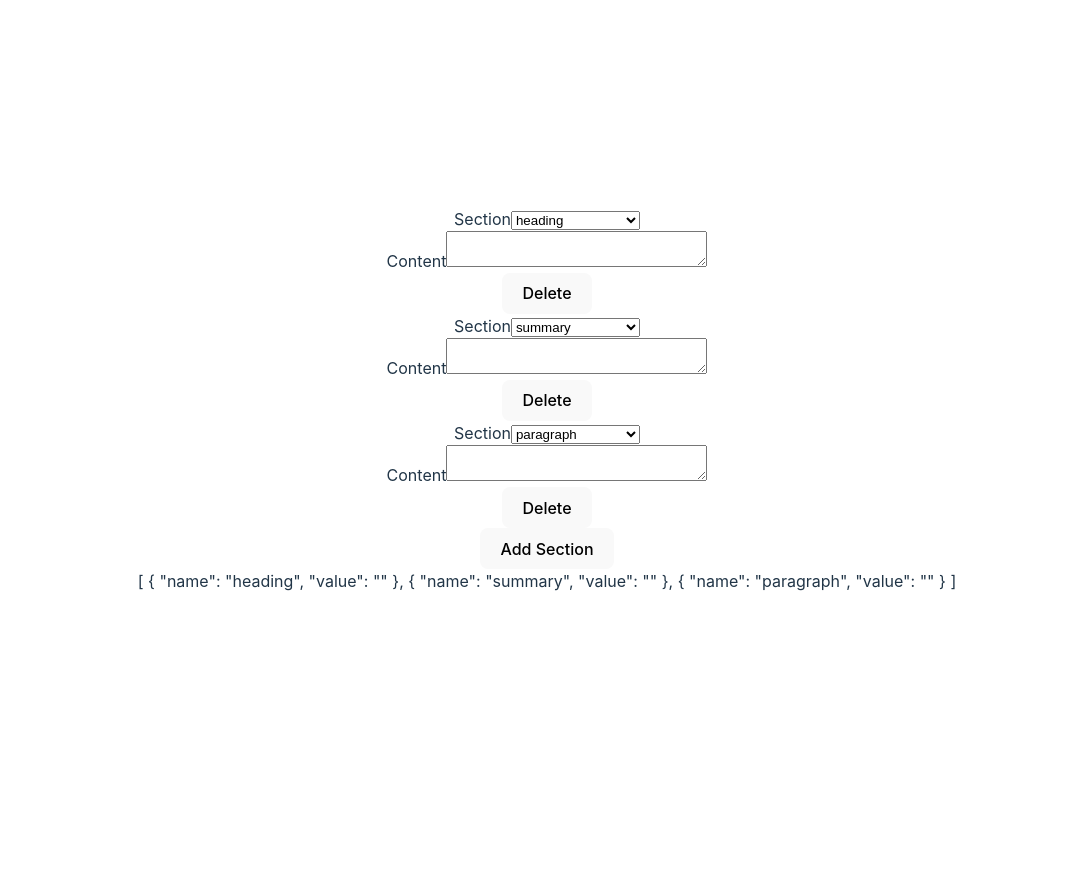
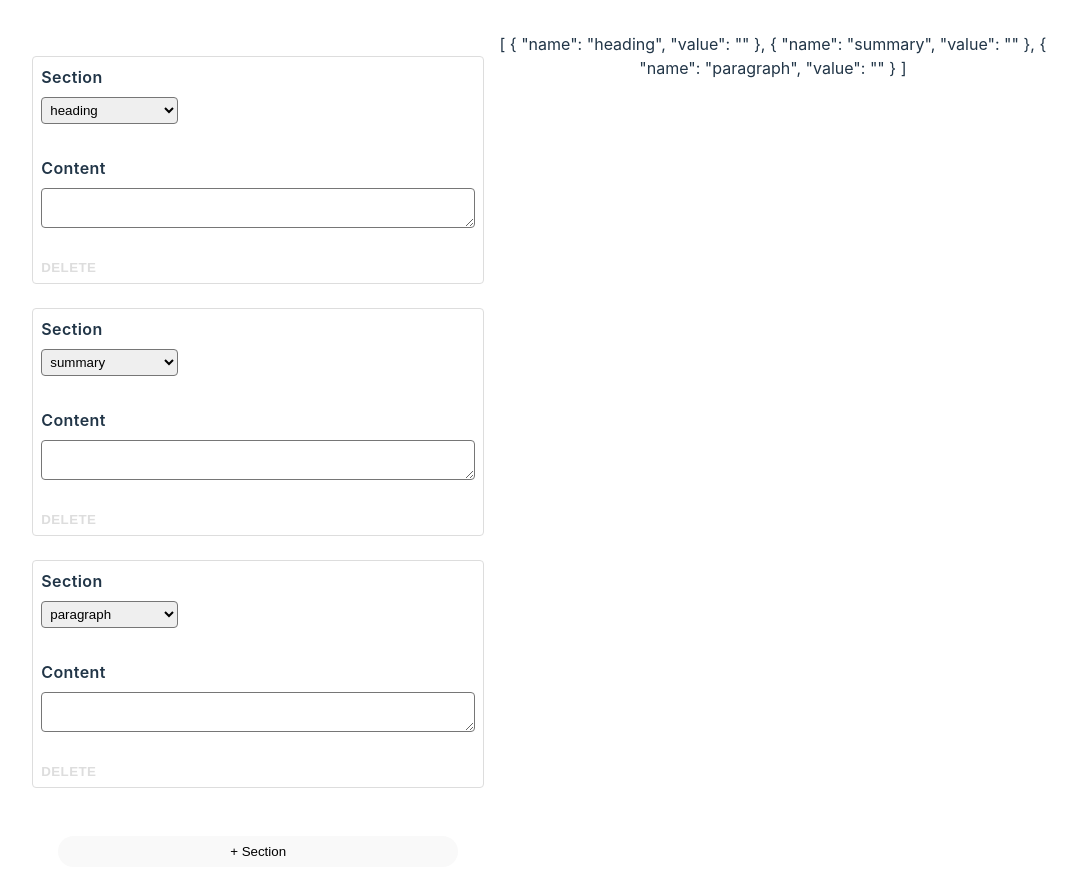
Before and after one commit to jamawe/draggable-article, a Vue app: page / in a window 1280 px wide. Shown: the top 894 px of the page, without its empty margins (93-1170 px from the left). Before the commit the page ends 800 px from the top, so only its background shows below. Built offline with nearby package versions, Linux system fonts and the light colour scheme.

Commit message:
style: Add basic css for form elements

```diff
--- a/src/App.vue
+++ b/src/App.vue
@@ -584,21 +584,22 @@ disableSectionsBasedOnArticle();
 </script>
 
 <template>
+  <div class="article">
     <div class="form">
-
       <draggable
         v-model="articleForForm"
         item-key="id"
         @start="drag=true" @end="drag=false">
         <template #item="{ element }">
-        <div>
+          <div class="section">
             <!-- SELECT SECTION -->
-          <div>
-            <label for="">Section</label>
+            <div class="row">
+              <label :for="`name-${element.id}`" class="label">Section</label>
               <select
-              v-model="element.name" name="" id=""
+                v-model="element.name" :name="`name-${element.id}`" :id="`name-${element.id}`"
                 @focus="setPreviousSelect($event.target.value)"
-              @change="handleNewSelect($event.target.value, element.id)">
+                @change="handleNewSelect($event.target.value, element.id)"
+                class="select">
                 <option value selected disabled >Choose A Section</option>
                 <option
                   v-for="(section, i) in state.sectionsToSelect"
@@ -607,19 +608,17 @@ disableSectionsBasedOnArticle();
                   :disabled="section.disabled">{{ section.name }}</option>
               </select>
             </div>
-
             <!-- NO SECTION YET -->
             <template v-if="element.name === ''">
-            <div>
-              Please remember to choose a section.
+              <div class="row">
+                <p class="paragraph">Please remember to choose a section.</p>
               </div>
             </template>
-
             <!-- IMAGE SECTION -->
             <template v-else-if="element.name === 'image'">
               <!-- Button to choose image -->
-            <div>
-              <label :for="`imageFile_${element.id}`">
+              <div class="row">
+                <label :for="`imageFile_${element.id}`" class="label label-file">
                   <span>Choose Image</span>
                 </label>
                 <input
@@ -627,31 +626,28 @@ disableSectionsBasedOnArticle();
                   type="file"
                   :name="`imageFile_${element.id}`"
                   :id="`imageFile_${element.id}`"
-                accept="image/*">
+                  accept="image/*"
+                  class="input-file">
               </div>
-
               <!-- Preview with progress bar -->
-            <div>
-              <img src="" :id="`imagePreview-${element.id}`" style="max-height: 150px;object-fit: contain;">
+              <div class="row">
+                <img src="" :id="`imagePreview-${element.id}`" class="image">
               </div>
-
               <!-- Name -->
               <!-- <div></div> -->
-
               <!-- Alt text -->
-            <div>
-              <label :for="`imageAlt-${element.id}`">Alternative text</label>
+              <div class="row">
+                <label :for="`imageAlt-${element.id}`" class="label">Alternative text</label>
                 <textarea
                   v-model.trim="element.alt"
                   :name="`imageAlt-${element.id}`"
                   :id="`imageAlt-${element.id}`"
-                cols="30" rows="2"></textarea>
+                  class="textarea"></textarea>
               </div>
-
               <!-- Title image -->
-            <div>
-              <label :for="`imageTitleImage-${element.id}`">
-                <span>Title image</span>
+              <div class="row">
+                <label :for="`imageTitleImage-${element.id}`" class="label checkbox">
+                  <span class="label-checkbox-text">Title image</span>
                   <input
                     v-model="element.is_title_image"
                     @change="handleCheckboxAction($event.target._modelValue, element.id)"
@@ -661,102 +657,111 @@ disableSectionsBasedOnArticle();
                 </label>
               </div>
             </template>
-
             <!-- LISTARRAY SECTION -->
             <template v-else-if="element.name === 'listarray'">
-            <div>
-              <fieldset>
-                <legend>Items</legend>
-                <div>
+              <div class="row">
+                <fieldset class="fieldset">
+                  <legend class="label label-legend">Items</legend>
+                  <div class="container">
                     <!-- Loop through items -->
-                  <div v-for="(item, i) in element.items" :key="`${element.name}Items-${element.id}`">
-                    <label :for="`${element.name}Items-${element.id}-Item${i}`">{{ i + 1 }}</label>
-                    <textarea v-model.trim="item.value" :name="`${element.name}Items-${element.id}-Item${i}`" :id="`${element.name}Items-${element.id}-Item${i}`" cols="30" rows="1"></textarea>
-                    <button @click="deleteListArrayItem(element.id, i)" type="button">DEL</button>
+                    <div v-for="(item, i) in element.items" :key="`${element.name}Items-${element.id}`" class="container-item">
+                      <label :for="`${element.name}Items-${element.id}-Item${i}`" class="label container-item-label">{{ i + 1 }}</label>
+                      <textarea v-model.trim="item.value" :name="`${element.name}Items-${element.id}-Item${i}`" :id="`${element.name}Items-${element.id}-Item${i}`"  class="textarea container-item-textarea"></textarea>
+                      <button @click="deleteListArrayItem(element.id, i)" type="button" class="button-delete">
+                        <svg xmlns="http://www.w3.org/2000/svg" fill="none" viewBox="0 0 24 24" stroke-width="1.5" stroke="currentColor" class="icon">
+                          <path stroke-linecap="round" stroke-linejoin="round" d="M14.74 9l-.346 9m-4.788 0L9.26 9m9.968-3.21c.342.052.682.107 1.022.166m-1.022-.165L18.16 19.673a2.25 2.25 0 01-2.244 2.077H8.084a2.25 2.25 0 01-2.244-2.077L4.772 5.79m14.456 0a48.108 48.108 0 00-3.478-.397m-12 .562c.34-.059.68-.114 1.022-.165m0 0a48.11 48.11 0 013.478-.397m7.5 0v-.916c0-1.18-.91-2.164-2.09-2.201a51.964 51.964 0 00-3.32 0c-1.18.037-2.09 1.022-2.09 2.201v.916m7.5 0a48.667 48.667 0 00-7.5 0" />
+                        </svg>
+                      </button>
                     </div>
-                  <button @click="addListArrayItem(element.id)" type="button">+ Item</button>
+                    <button @click="addListArrayItem(element.id)" type="button" class="button-add">+ Item</button>
                   </div>
                 </fieldset>
               </div>
             </template>
-
             <!-- TABLE SECTION -->
             <template v-else-if="element.name === 'table'">
               <!-- COLUMNS -->
-            <div>
-              <fieldset>
-                <legend>Columns</legend>
-                <div v-if="element.columns">
+              <div class="row">
+                <fieldset class="fieldset">
+                  <legend class="label label-legend">Columns</legend>
+                  <div v-if="element.columns" class="grid">
                     <!-- Loop through columns -->
                     <div v-for="(column, i) in element.columns"
-                    :key="`${element.name}Cols-${element.id}`">
-                    <label :for="`${element.name}Col${i}-${element.id}`">{{ i + 1 }}</label>
-                    <input v-model.trim="column.name" @focus="saveColumnName(column.name)" @blur="handleColumnInput($event, element.id, i)" type="text" :name="`${element.name}Col${i}-${element.id}`" :id="`${element.name}Col${i}-${element.id}`" :placeholder="`Column ${i + 1}`">
-                    <button @click="deleteTableColumn(element.id, i)" type="button">DEL</button>
+                      :key="`${element.name}Cols-${element.id}`" class="grid-item grid-item-columns">
+                      <label :for="`${element.name}Col${i}-${element.id}`" class="label label-columns">Column {{ i + 1 }}</label>
+                      <input v-model.trim="column.name" @focus="saveColumnName(column.name)" @blur="handleColumnInput($event, element.id, i)" type="text" :name="`${element.name}Col${i}-${element.id}`" :id="`${element.name}Col${i}-${element.id}`" :placeholder="`Column ${i + 1}`" class="input">
+                      <button @click="deleteTableColumn(element.id, i)" type="button" class="button-delete button-delete-grid-item">
+                        <svg xmlns="http://www.w3.org/2000/svg" fill="none" viewBox="0 0 24 24" stroke-width="1.5" stroke="currentColor" class="icon">
+                          <path stroke-linecap="round" stroke-linejoin="round" d="M14.74 9l-.346 9m-4.788 0L9.26 9m9.968-3.21c.342.052.682.107 1.022.166m-1.022-.165L18.16 19.673a2.25 2.25 0 01-2.244 2.077H8.084a2.25 2.25 0 01-2.244-2.077L4.772 5.79m14.456 0a48.108 48.108 0 00-3.478-.397m-12 .562c.34-.059.68-.114 1.022-.165m0 0a48.11 48.11 0 013.478-.397m7.5 0v-.916c0-1.18-.91-2.164-2.09-2.201a51.964 51.964 0 00-3.32 0c-1.18.037-2.09 1.022-2.09 2.201v.916m7.5 0a48.667 48.667 0 00-7.5 0" />
+                        </svg>
+                      </button>
                     </div>
                   </div>
-                <button @click="addTableColumn(element.id)" type="button" :id="`${element.name}ColumnBtn-${element.id}`">+ Col</button>
+                  <button @click="addTableColumn(element.id)" type="button" :id="`${element.name}ColumnBtn-${element.id}`" class="button-add">+ Col</button>
                 </fieldset>
               </div>
-
               <!-- ROWS -->
-            <div>
-              <fieldset>
-                <legend>Rows</legend>
-                <div v-if="element.rows">
+              <div class="row">
+                <fieldset class="fieldset">
+                  <legend class="label label-legend">Rows</legend>
+                  <div v-if="element.rows" class="grid">
                     <!-- Loop through rows -->
-                  <div v-for="(row, i) in element.rows" :key="`${element.name}Rows-${element.id}`">
-                    <label>Row {{ i + 1 }}</label>
+                    <div v-for="(row, i) in element.rows" :key="`${element.name}Rows-${element.id}`" class="grid-item grid-item-rows">
+                      <label class="label label-rows">Row {{ i + 1 }}</label>
                       <!-- Loop through cells according to columns -->
-                    <div v-for="(cell, j) in element.columns">
-                      <label :for="`${element.name}Row${i}-Col${j}-${element.id}`"></label>
-                      <input v-model.trim="row[`${element.columns[j].name}`]" type="text" :name="`${element.name}Row${i}-Col${j}-${element.id}`" :id="`${element.name}Row${i}-Col${j}-${element.id}`" :placeholder="element.columns[j].name">
+                      <div class="grid-nested">
+                        <template v-for="(cell, j) in element.columns">
+                          <label :for="`${element.name}Row${i}-Col${j}-${element.id}`" class="label-visually-hidden"></label>
+                          <input v-model.trim="row[`${element.columns[j].name}`]" type="text" :name="`${element.name}Row${i}-Col${j}-${element.id}`" :id="`${element.name}Row${i}-Col${j}-${element.id}`" :placeholder="element.columns[j].name" class="input grid-nested-item">
+                        </template>
                       </div>
-                    <button @click="deleteTableRow(element.id, i)" type="button">DEL</button>
+                      <button @click="deleteTableRow(element.id, i)" type="button" class="button-delete button-delete-grid-item">
+                        <svg xmlns="http://www.w3.org/2000/svg" fill="none" viewBox="0 0 24 24" stroke-width="1.5" stroke="currentColor" class="icon">
+                          <path stroke-linecap="round" stroke-linejoin="round" d="M14.74 9l-.346 9m-4.788 0L9.26 9m9.968-3.21c.342.052.682.107 1.022.166m-1.022-.165L18.16 19.673a2.25 2.25 0 01-2.244 2.077H8.084a2.25 2.25 0 01-2.244-2.077L4.772 5.79m14.456 0a48.108 48.108 0 00-3.478-.397m-12 .562c.34-.059.68-.114 1.022-.165m0 0a48.11 48.11 0 013.478-.397m7.5 0v-.916c0-1.18-.91-2.164-2.09-2.201a51.964 51.964 0 00-3.32 0c-1.18.037-2.09 1.022-2.09 2.201v.916m7.5 0a48.667 48.667 0 00-7.5 0" />
+                        </svg>
+                      </button>
                     </div>
                   </div>
-                <button @click="addTableRow(element.id)" type="button">+ Row</button>
+                  <button @click="addTableRow(element.id)" type="button" class="button-add">+ Row</button>
                 </fieldset>
               </div>
             </template>
-
             <!-- HEADING / PARAGRAPH / SUBHEADING / SUMMARY SECTION -->
             <template v-else>
-            <div>
-              <label :for="`${element.name}Content-${element.id}`">Content</label>
-              <textarea v-model.trim="element.value" :name="`${element.name}Content-${element.id}`" :id="`${element.name}Content-${element.id}`" cols="30" rows="2"></textarea>
+              <div class="row">
+                <label :for="`${element.name}Content-${element.id}`" class="label">Content</label>
+                <textarea v-model.trim="element.value" :name="`${element.name}Content-${element.id}`" :id="`${element.name}Content-${element.id}`" class="textarea"></textarea>
               </div>
             </template>
-
             <!-- DELETE SECTION -->
-          <div>
+            <div class="row">
               <button
                 @click="handleDelete(element)"
-              type="button">
+                type="button"
+                class="button-delete">
                 Delete
               </button>
             </div>
           </div>
         </template>
       </draggable>
-
       <!-- ADD SECTION -->
-    <div>
+      <div class="row">
         <button
           @click="addSection"
-        type="button">
-          Add Section
+          type="button"
+          class="form-button">
+            + Section
         </button>
       </div>
-
       <!-- {{articleForForm}} -->
-    {{ articleForDisplay }}
-
+      <!-- {{ articleForDisplay }} -->
     </div>
 
-  <!-- <div class="display">
-
-  </div> -->
+    <div class="article__container__display">
+      {{ articleForDisplay }}
+    </div>
+  </div>
 </template>
 
 <style scoped>
--- a/src/style.css
+++ b/src/style.css
@@ -1,6 +1,6 @@
 :root {
   font-family: Inter, Avenir, Helvetica, Arial, sans-serif;
-  font-size: 16px;
+  font-size: 1rem;
   line-height: 24px;
   font-weight: 400;
 
@@ -13,6 +13,10 @@
   -webkit-font-smoothing: antialiased;
   -moz-osx-font-smoothing: grayscale;
   -webkit-text-size-adjust: 100%;
+}
+
+* {
+  box-sizing: border-box;
 }
 
 a {
@@ -37,7 +41,7 @@ body {
   margin: 0;
   display: flex;
   place-items: center;
-  min-width: 320px;
+  /* min-width: 320px; */
   min-height: 100vh;
 }
 
@@ -46,7 +50,7 @@ h1 {
   line-height: 1.1;
 }
 
-button {
+/* button {
   border-radius: 8px;
   border: 1px solid transparent;
   padding: 0.6em 1.2em;
@@ -63,7 +67,7 @@ button:hover {
 button:focus,
 button:focus-visible {
   outline: 4px auto -webkit-focus-ring-color;
-}
+} */
 
 .card {
   padding: 2em;
@@ -88,3 +92,263 @@ button:focus-visible {
     background-color: #f9f9f9;
   }
 }
+
+.article {
+  display: flex;
+  flex-direction: column;
+  justify-content: center;
+  min-height: 50vh;
+}
+
+@media only screen and (min-width: 1200px) {
+  .article {
+    flex-direction: row;
+    justify-content: center;
+    align-items: flex-start;
+  }
+}
+
+.form {
+  display: flex;
+  flex-direction: column;
+  width: min(100%, 40rem);
+  margin-bottom: 2rem;
+  margin-left: auto;
+  margin-right: auto;
+}
+
+.form-button {
+  padding-top: .5rem;
+  padding-bottom: .5rem;
+  padding-left: 1.75rem;
+  padding-right: 1.75rem;
+  margin-top: 1.5rem;
+  margin-bottom: 1rem;
+  margin-left: auto;
+  margin-right: auto;
+  border-radius: 25rem;
+  border: none;
+  width: min(100%, 400px);
+}
+
+.section {
+  padding: .5rem;
+  border: 1.5px solid #DDD; /* TODO */
+  border-radius: .25rem;
+  margin-top: 1.5rem;
+  margin-bottom: 1.5rem;
+}
+
+.row {
+  display: flex;
+  flex-direction: column;
+  align-items: flex-start;
+  margin-bottom: 2rem;
+}
+
+.section .row:last-child {
+  margin-top: 2rem;
+  margin-bottom: 0;
+}
+
+.label {
+  display: flex;
+  font-weight: 600;
+  letter-spacing: .025rem;
+  white-space: nowrap;
+  margin-bottom: .5rem;
+}
+
+.label-columns, .label-rows {
+  font-weight: normal;
+  font-size: 15px;
+}
+
+.label-file {
+  align-self: center;
+  background-color:rgba(121, 46, 46, 0.87); /* TODO */
+  letter-spacing: normal;
+  padding: .5rem 1.5rem;
+  margin-top: .5rem;
+  border-radius: 25rem;
+  cursor: pointer;
+}
+
+.label-legend {
+  text-align: left;
+  font-weight: 600;
+  letter-spacing: .025rem;
+  padding: 0;
+  padding-right: .5rem;
+}
+
+.label-checkbox-text {
+  margin-right: 1rem;
+}
+
+.label-visually-hidden {
+  /* Source: https://a11y-guidelines.orange.com/en/web/components-examples/accessible-hiding/ */
+  position: absolute;
+  position: absolute !important;
+  width: 1px !important;
+  height: 1px !important;
+  padding: 0 !important;
+  margin: -1px !important;
+  overflow: hidden !important;
+  clip: rect(0,0,0,0) !important;
+  white-space: nowrap !important;
+  border: 0 !important;
+}
+
+.select {
+  /* text-indent: .125rem; */
+  min-width: 15ch;
+  padding-top: .25rem;
+  padding-bottom: .25rem;
+  padding-left: .25rem;
+  padding-right: .25rem;
+  border-radius: 0.25rem;
+}
+
+.select:hover {
+  border: .0625rem solid green; /* TODO */
+  cursor: pointer;
+}
+
+.input {
+  padding-top: .25rem;
+  padding-bottom: .25rem;
+  padding-left: .5rem;
+  padding-right: .5rem;
+  width: 100%;
+  border: .0625rem solid #DDD; /* TODO */
+  border-radius: .25rem;
+  margin-bottom: .5rem;
+}
+
+.input-file {
+  display: none;
+}
+
+.textarea {
+  align-self: flex-start;
+  padding-top: .25rem;
+  padding-bottom: .25rem;
+  padding-left: .5rem;
+  padding-right: .5rem;
+  border-radius: .25rem;
+  width: 100%;
+  resize: vertical;
+}
+
+.image {
+  align-self: center;
+  max-height: 200px;
+  object-fit: contain;
+  border-radius: .25rem;
+}
+
+.fieldset {
+  display: flex;
+  flex-direction: column;
+  border: none;
+  border-top: solid 1px #DDD;
+  padding: 0;
+  margin: 0;
+  width: 100%;
+}
+
+.container-item {
+  display: flex;
+  align-items: flex-start;
+  margin-bottom: 1rem;
+}
+
+.container-item-label, .container-item-textarea {
+  margin-right: 1rem;
+}
+
+.icon {
+  height: 1rem;
+  width: 1rem;
+}
+
+.grid {
+  display: grid;
+  gap: .5rem;
+  grid-template-columns: repeat(8,1fr);
+  margin-top: .5rem;
+  margin-bottom: .5rem;
+}
+
+.grid-item {
+  display: flex;
+  flex-direction: column;
+  margin-bottom: 1rem;
+}
+
+.grid-item-columns {
+  grid-column: span 4;
+}
+
+.grid-item-rows {
+  grid-column: span 8;
+}
+
+.grid-nested {
+  display: grid;
+  gap: .5rem;
+  grid-template-columns: repeat(2,1fr);
+}
+
+.grid-nested-item {
+  grid-column: span 1;
+}
+
+@media only screen and (min-width: 600px) {
+  .grid-item-columns {
+    grid-column: span 2;
+  }
+
+  .grid-nested {
+    grid-template-columns: repeat(4,1fr);
+  }
+}
+
+.button-add {
+  background-color:rgba(121, 46, 46, 0.87); /* TODO */
+  letter-spacing: normal;
+  padding: .5rem 1.5rem;
+  margin-top: .5rem;
+  margin-left: auto;
+  margin-right: auto;
+  border-radius: 25rem;
+  cursor: pointer;
+  border: none;
+  width: min(100%, 400px);
+}
+
+.button-add:hover {
+  color: blue; /* TODO */
+  cursor: pointer;
+}
+
+.button-delete {
+  color: #DDD; /* TODO */
+  font-weight: bold;
+  background-color: transparent;
+  text-transform: uppercase;
+  letter-spacing: .025rem;
+  padding: 0;
+  border: none;
+}
+
+.button-delete:hover {
+  color: red; /* TODO */
+  cursor: pointer;
+}
+
+.button-delete-grid-item {
+  align-self: flex-start;
+  text-align: left;
+}
```
Lines whose indentation alone changed are shown as unchanged.
